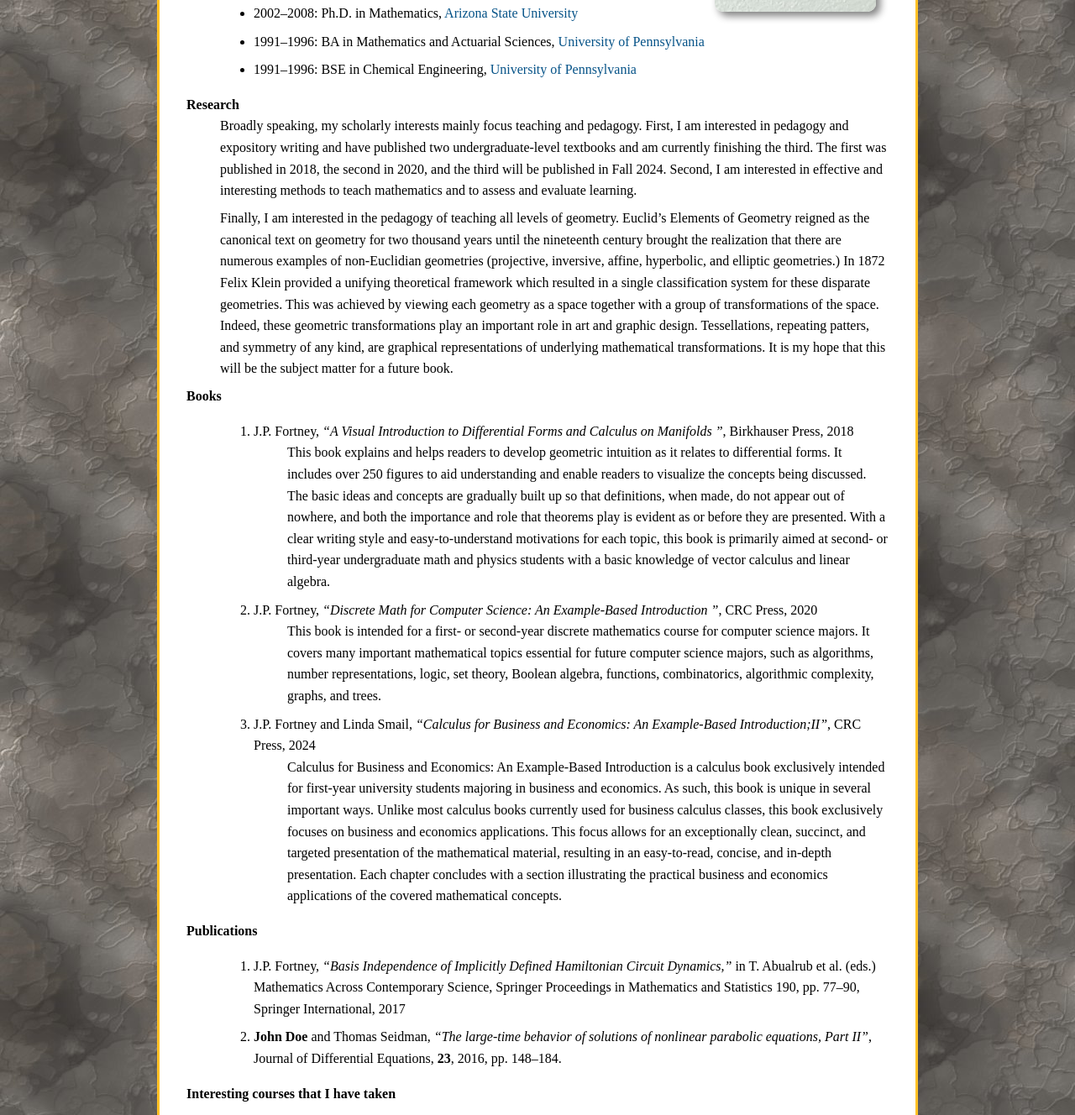
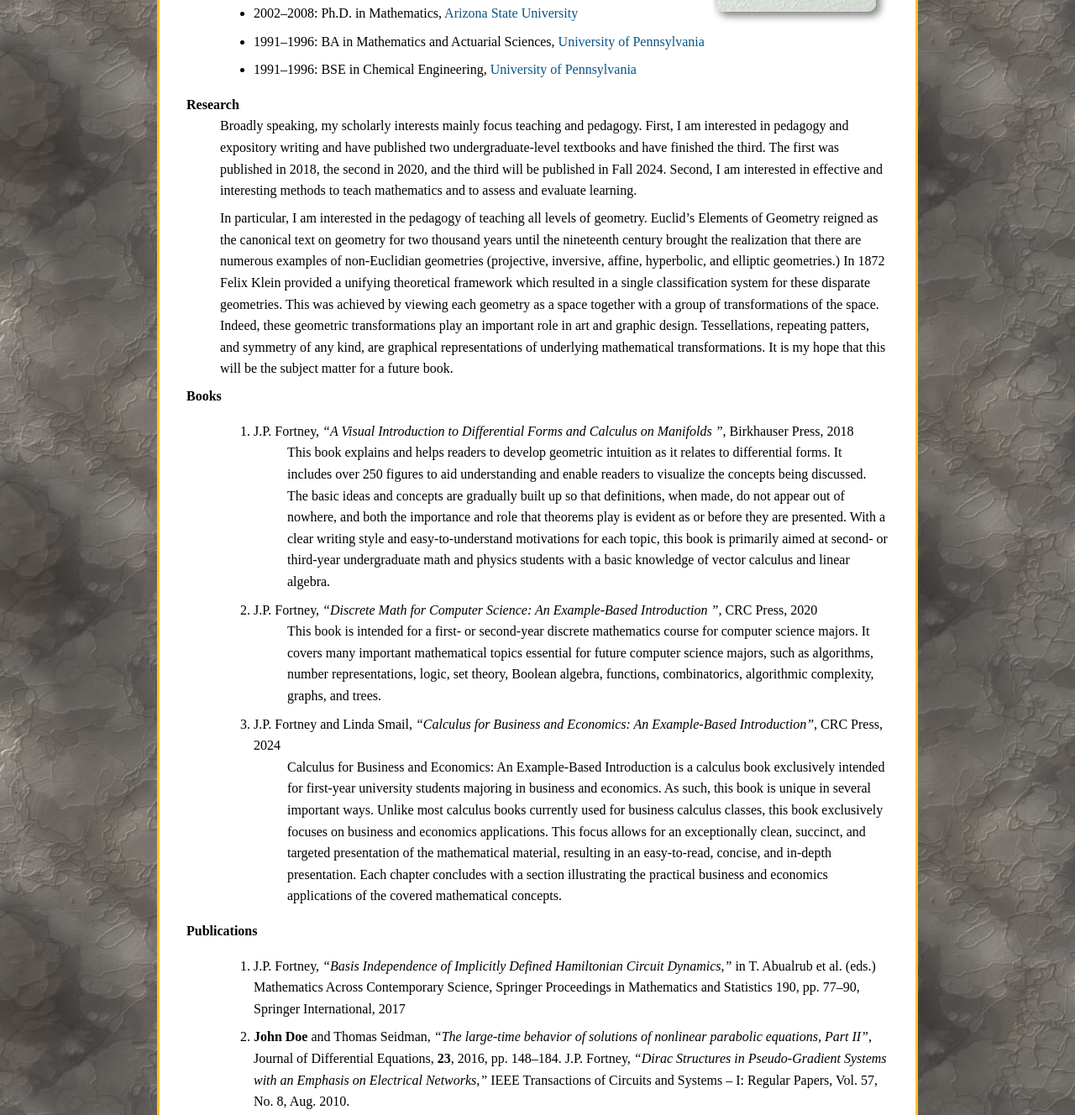
Before and after one commit to fortney-math/fortney-math.github.io, a plain HTML site: page index.html in a window 1280 px wide. Shown: the part 464-1792 px from the top of the page at 84% size. Drawn offline with Linux system fonts and the light colour scheme.

Commit message:
Update index.html

```diff
--- a/index.html
+++ b/index.html
@@ -67,14 +67,14 @@
             <dd>
                 Broadly speaking, my scholarly interests mainly focus teaching and pedagogy.
 		    First, I am interested in pedagogy and expository writing and have
-		    published two undergraduate-level textbooks and am currently finishing
+		    published two undergraduate-level textbooks and have finished
 		    the third. The first was published in 2018, the second in 2020, and the
 		    third will be published in Fall 2024. Second, I am interested in
 		    effective and interesting methods to teach mathematics and to assess and
 		    evaluate learning.
 	     </dd>
 	     <dd>
-		    Finally, I am interested in the pedagogy of teaching all levels of geometry.
+		    In particular, I am interested in the pedagogy of teaching all levels of geometry.
 		    Euclid’s Elements of Geometry reigned as the canonical text on geometry for
 		    two thousand years until the nineteenth century brought the realization that
 		    there are numerous examples of non-Euclidian geometries (projective, inversive,
@@ -129,7 +129,7 @@
 		    <li>
                         J.P. Fortney and Linda Smail,
                         <i>&ldquo;Calculus for Business and Economics: An Example-Based
-			Introduction;II&rdquo;</i>,
+			Introduction&rdquo;</i>,
                         CRC Press, 2024
 
 			<dd>
@@ -167,6 +167,11 @@
                         Journal of Differential Equations,
                         <b>23</b>, 2016,
                         pp.&nbsp;148&ndash;184.
+
+			J.P. Fortney, <i>&ldquo;Dirac Structures in Pseudo-Gradient Systems
+			with an Emphasis on Electrical Networks,&rdquo;</i>
+			IEEE Transactions of Circuits and Systems – I: Regular Papers,
+			Vol. 57, No. 8, Aug. 2010.
                     </li>
 
                 </ol>
@@ -209,7 +214,7 @@
                 <br>
                 Email: <a href="mailto:XXX@umbc.edu">XXX@umbc.edu</a>
                 <br>
-                Office: Sherman Hall 147
+                Office: Sherman Hall 147D
                 </p>
             </dd>
 
```
